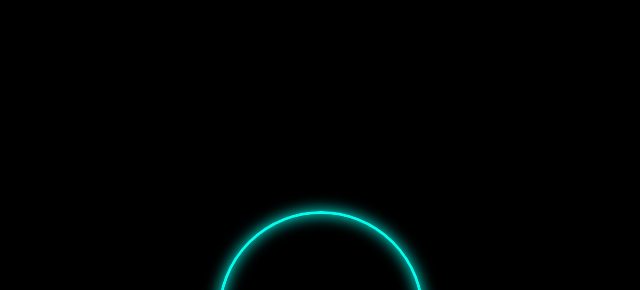
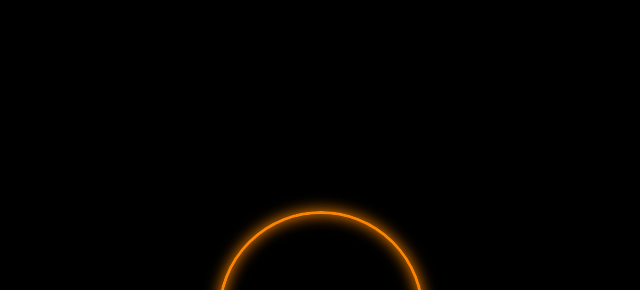
Before and after one commit to inknsyntax/VYPER, a plain HTML site: page index.html in a window 1280 px wide. Shown: the part 62-352 px from the top of the page, without its empty margins (319-959 px from the left). Drawn offline with nearby package versions, Linux system fonts and the light colour scheme.

Commit message:
Update style.css

```diff
--- a/style.css
+++ b/style.css
@@ -1,6 +1,6 @@
 :root {
-    --green: #03fcec;
-    --dark-green: #0317fc;
+    --green: #fc8403;
+    --dark-green: #d45206;
     --bg: #0a0a0a;
     --grid: rgba(0, 255, 65, 0.07);
 }
```
